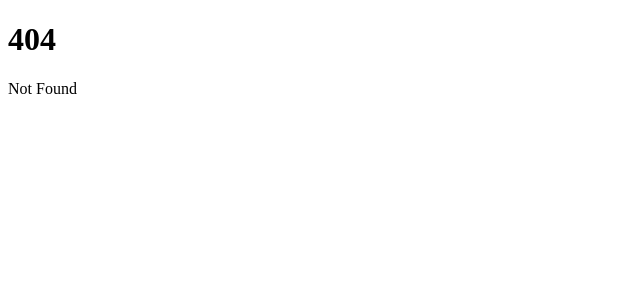
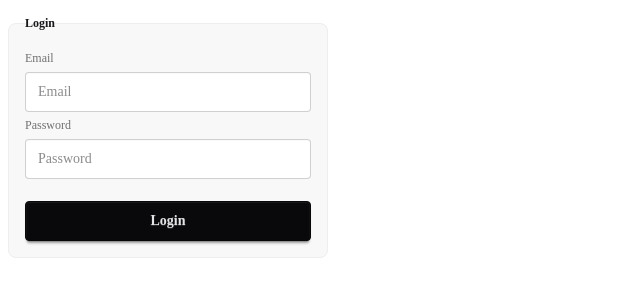
Before and after one commit to stelleron/resume-builder, a SvelteKit app in the folder frontend/: page /login in a window 1280 px wide. Before the commit this address had no page. Shown: the top 300 px of the page, without its empty margins (0-640 px from the left). Built offline with nearby package versions, Linux system fonts and the light colour scheme.

Commit message:
Redirect to login page when first opening site

```diff
--- /dev/null
+++ b/frontend/src/hooks.server.ts
@@ -0,0 +1,15 @@
+// hooks.server.ts
+import type { Handle } from '@sveltejs/kit';
+
+export const handle: Handle = async ({ event, resolve }) => {
+	// Assume you're using cookies to track login
+	const session = event.cookies.get('session');
+
+	// Protect all routes except login
+	if (!session && event.url.pathname !== '/login') {
+		return Response.redirect(new URL('/login', event.url), 303);
+	}
+
+	// If logged in, proceed
+	return resolve(event);
+};
--- /dev/null
+++ b/frontend/src/routes/login/+page.server.ts
@@ -0,0 +1,15 @@
+// src/routes/login/+page.server.ts
+import type { Actions } from './$types';
+
+export const actions: Actions = {
+	default: async ({ cookies }) => {
+		// Set session cookie after successful login
+		cookies.set('session', 'your-session-token', {
+			path: '/',
+			httpOnly: true,
+			sameSite: 'strict',
+			secure: false, // set true in production with HTTPS
+			maxAge: 60 * 60 * 24
+		});
+	}
+};
--- /dev/null
+++ b/frontend/src/routes/login/+page.svelte
@@ -0,0 +1,15 @@
+<style>
+  @import '../../app.css';
+</style>
+
+<fieldset class="fieldset bg-base-200 border-base-300 rounded-box w-xs border p-4">
+  <legend class="fieldset-legend">Login</legend>
+
+  <label class="label">Email</label>
+  <input type="email" class="input" placeholder="Email" />
+
+  <label class="label">Password</label>
+  <input type="password" class="input" placeholder="Password" />
+
+  <button class="btn btn-neutral mt-4">Login</button>
+</fieldset>
--- /dev/null
+++ b/frontend/src/routes/signup/+page.svelte
@@ -0,0 +1,15 @@
+<style>
+  @import '../../app.css';
+</style>
+
+<fieldset class="fieldset bg-base-200 border-base-300 rounded-box w-xs border p-4">
+  <legend class="fieldset-legend">Login</legend>
+
+  <label class="label">Email</label>
+  <input type="email" class="input" placeholder="Email" />
+
+  <label class="label">Password</label>
+  <input type="password" class="input" placeholder="Password" />
+
+  <button class="btn btn-neutral mt-4">Login</button>
+</fieldset>
```
